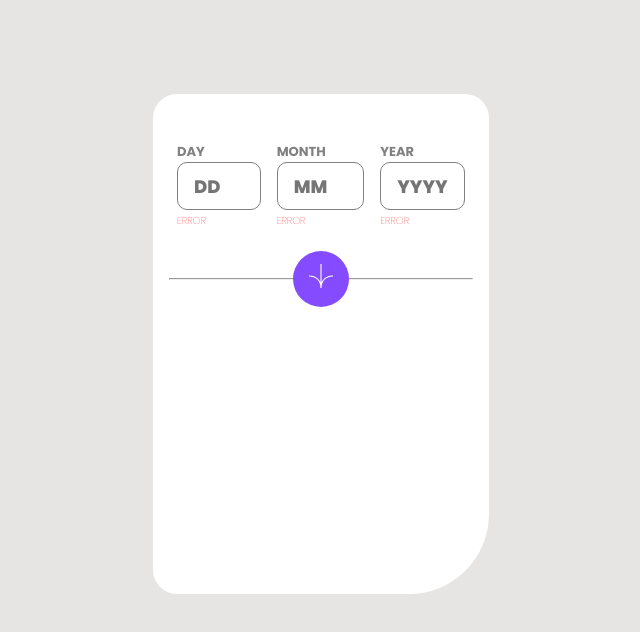
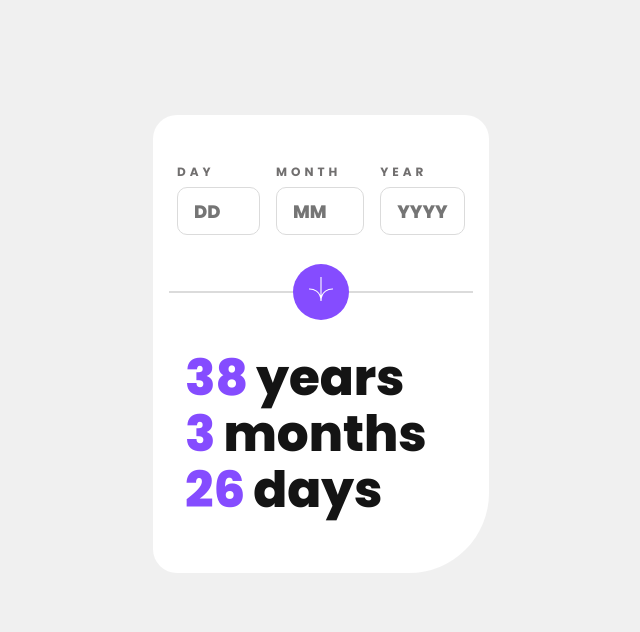
Before and after one commit to Andredy-00/Age-Calculator-App-Main, a React (Vite) app: page / in a window 1280 px wide. Shown: the top 632 px of the page, without its empty margins (319-959 px from the left). Built offline with nearby package versions, Linux system fonts and the light colour scheme.

Commit message:
interfaz estatica terminada

```diff
--- a/src/Board.jsx
+++ b/src/Board.jsx
@@ -1,11 +1,13 @@
 import './board.css';
 import { InputsDate } from './components/Inputs-Date';
+import { RenderDate } from './components/Render-Date';
 
 
 export const Board = () => {
   return (
     <div className="board">
       <InputsDate/>
+        <RenderDate/>
     </div>
   )
 }
--- a/src/board.css
+++ b/src/board.css
@@ -6,9 +6,12 @@
 }
 
 .board {
+  display: flex;
+  flex-direction: column;
+  gap: 3rem;
   width: 21rem;
-  height: 500px;
-  background-color: white;
+
+  background-color: hsl(0, 0%, 100%);
   border-radius: 1.5rem;
   border-bottom-right-radius: 5rem;
   margin-bottom: 7rem;
--- a/src/components/Inputs-Date.jsx
+++ b/src/components/Inputs-Date.jsx
@@ -5,17 +5,17 @@ export const InputsDate = () => {
     <form className="form">
       <div className="inputs">
         <label htmlFor="day">
-          day <input type="text" placeholder="DD" />
+          day <input type="number" placeholder="DD" />
           <span>Error</span>
         </label>
 
         <label htmlFor="month">
-          month <input type="text" placeholder="MM" />
+          month <input type="number" placeholder="MM" />
           <span>Error</span>
         </label>
 
         <label htmlFor="year">
-          year <input type="text" placeholder="YYYY" />
+          year <input type="number" placeholder="YYYY" />
           <span>Error</span>
         </label>
       </div>
--- a/src/components/Render-Date.jsx
+++ b/src/components/Render-Date.jsx
@@ -1,6 +1,12 @@
+import './render-date.css';
+
 
 export const RenderDate = () => {
   return (
-    <div>Render-Date</div>
+    <div className="render-date">
+      <p><span>38</span>years</p>
+      <p><span>3</span>months</p>
+      <p><span>26</span>days</p>
+    </div>
   )
 }
--- a/src/components/inputs-date.css
+++ b/src/components/inputs-date.css
@@ -3,7 +3,7 @@
 .form {
     width: 100%;
     display: grid;
-    gap: 3rem;
+    gap: 3.5rem;
 }
 
 .inputs {
@@ -16,26 +16,46 @@
 
 .inputs label {
     text-transform: uppercase;
-    font-weight: bold;
-    color: gray;
-    font-size: small;
+    font-weight: 700;
+    color: hsl(0, 1%, 44%);
+    font-size: 12px;
+    letter-spacing: 4px;
 }
 
 .inputs input {
     width: 100%;
+    margin-top: 6px;
     padding: 0 1rem 0 1rem;
     border-radius: 10px;
-    border: 1px solid gray;
+    border: 1px solid hsl(0, 0%, 86%);
     height: 3rem;
-    color: black;
+    color: hsl(0, 0%, 8%);
     font-weight: 800;
     font-size: large;
 }
 
+.inputs input:focus {
+    border: 1px solid hsl(259, 100%, 65%);
+    outline: none;
+    caret-color: hsl(259, 100%, 65%);
+}
+
+input[type="number"]::-webkit-outer-spin-button,
+input[type="number"]::-webkit-inner-spin-button {
+    -webkit-appearance: none;
+    margin: 0;
+}
+
+input[type="number"] {
+    -moz-appearance: textfield;
+}
+
+
 .inputs span {
-    color: red;
-    font-weight: 100;
+    color: hsl(0, 100%, 67%);
+    font-weight: 400;
     font-size: x-small;
+    display: none;
 }
 
 .content-submit {
@@ -56,3 +76,7 @@
     left: 50%;
     transform: translate(-50%, -50%);
 }
+
+.content-submit hr {
+    border: 1px solid hsl(0, 0%, 86%);
+}
--- /dev/null
+++ b/src/components/render-date.css
@@ -0,0 +1,18 @@
+
+
+.render-date {
+    width: 100%;
+    padding: 0 0 4rem 2rem;
+    font-weight: 800;
+    font-size: 50px;
+}
+
+.render-date span {
+    color: hsl(259, 100%, 65%);
+    margin-right: 0.5rem;
+}
+
+.render-date p {
+    color: hsl(0, 0%, 8%);
+    height: 3.5rem;
+}
--- a/src/index.css
+++ b/src/index.css
@@ -10,5 +10,5 @@ body {
   justify-content: center;
   width: 100%;
   height: 100vh;
-  background-color: rgb(230, 229, 227);
+  background-color: hsl(0, 0%, 94%);
 }
```
